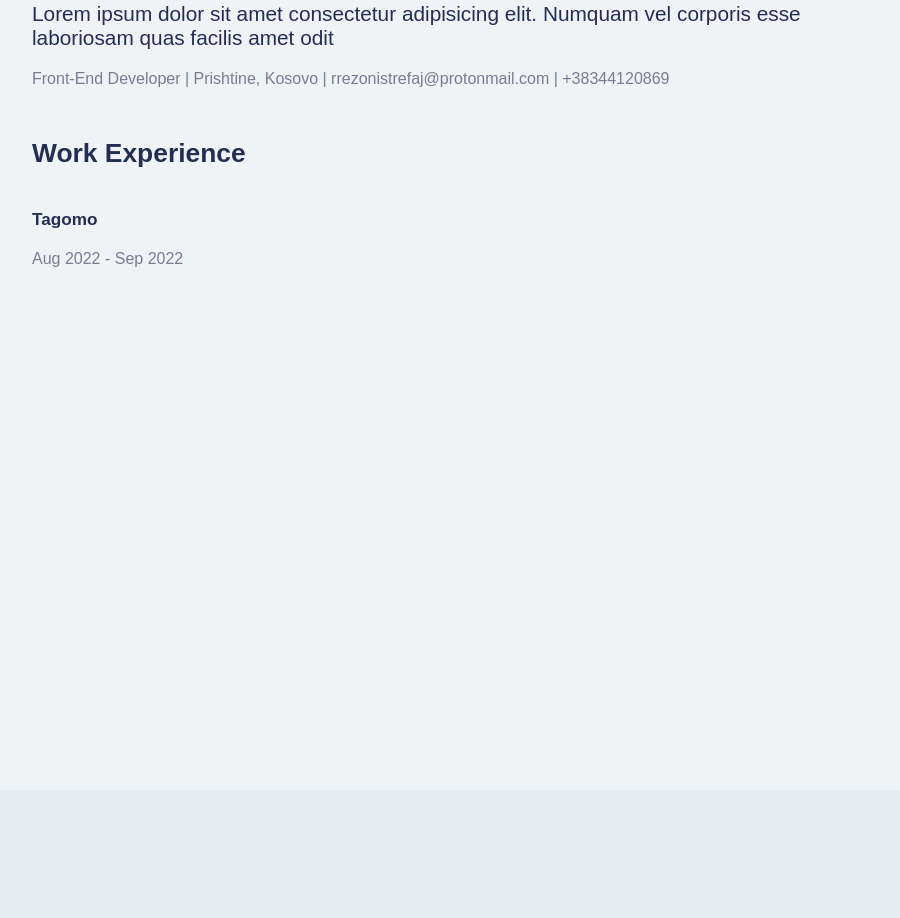
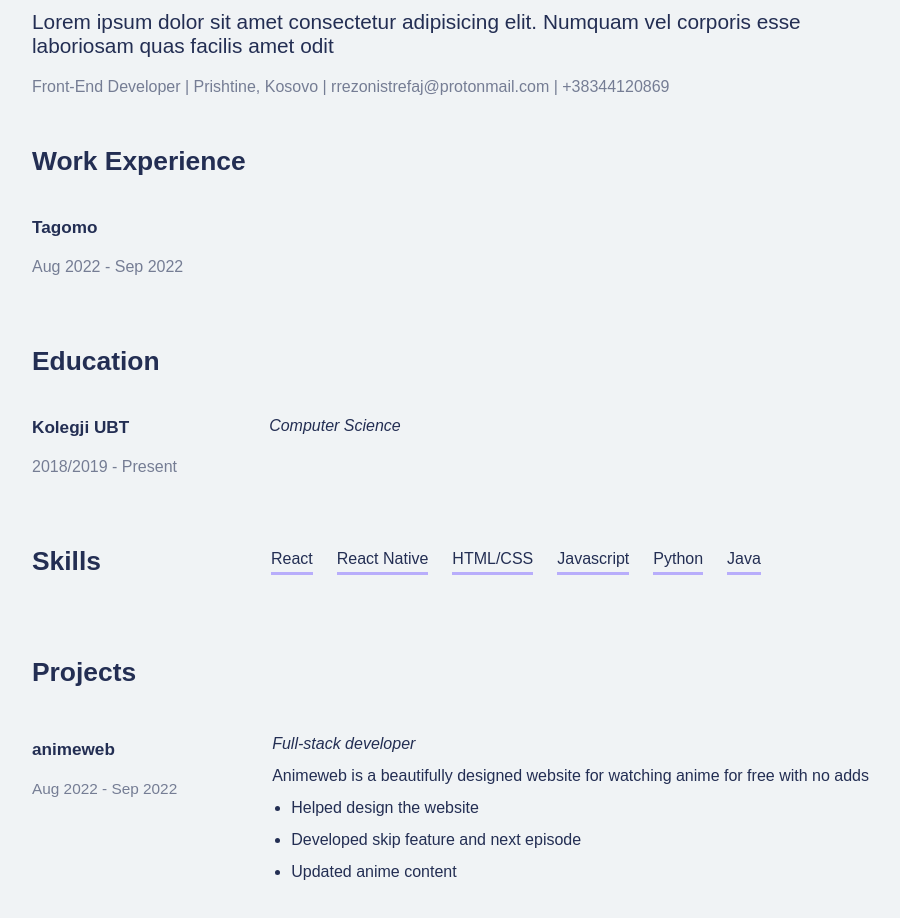
Before and after one commit to rrezonistrefaj/resume, a React (Create React App) app: page / in a window 1280 px wide. Shown: the part 280-1198 px from the top of the page, without its empty margins (208-1108 px from the left). Before the commit the page ends 1070 px from the top, so only its background shows below. Built offline with nearby package versions, Linux system fonts and the light colour scheme.

Commit message:
added skills and projects section

```diff
--- a/src/components/Card.js
+++ b/src/components/Card.js
@@ -3,6 +3,9 @@ import styled from 'styled-components'
 import Header from './Header';
 import Description from './Description';
 import WorkExperience from './WorkExperience';
+import Education from './Education';
+import Skills from './Skills';
+import Projects from './Projects';
 
 function Card() {
   return (
@@ -10,6 +13,9 @@ function Card() {
       <Header/>
       <Description/>
       <WorkExperience/>
+      <Education/>
+      <Skills/>
+      <Projects/>
     </CardStyled>
   )
 }
@@ -17,9 +23,10 @@ function Card() {
      position: relative;
   width: 100%;
   max-width: 1000px;
-  min-height: 1000px;
+  min-height: 1200px;
   background: #F0F3F5;
   margin-top: 70px;
+  margin-bottom: 70px;
     `;
 
 export default Card
--- /dev/null
+++ b/src/components/Education.js
@@ -0,0 +1,57 @@
+import React from 'react'
+import styled from 'styled-components'
+
+function Education() {
+  return (
+        <EducationStyled>
+
+    <div className="Ed">
+        <h1>Education</h1>
+    </div>
+        <div className="cont">
+            <div className="Uni">
+                <h6>Kolegji UBT</h6>
+            </div>
+            <div className="direction">
+                <p>Computer Science</p>
+            </div>
+            </div>
+        <div className="date">
+            <p>2018/2019 - Present</p>
+        </div>
+        </EducationStyled>
+  )
+}
+    const EducationStyled = styled.section`
+        margin-left: 100px;
+        margin-bottom: 70px;
+
+    .cont{
+        box-sizing: border-box;
+        display: flex;
+        flex-direction: row;
+    }
+        .Ed{
+            font-size: 1.1rem;
+        font-weight: 400;
+        color: #232e53;
+        margin-bottom: 40px;
+
+        }
+        .Uni{
+        color: #232e53;
+        font-size: 1.6rem;
+        padding-bottom: 20px;
+       }
+       .date{
+        color: #757D94;
+       }
+       .direction{
+        font-size: 1rem;
+        color: #232e53;
+        font-style: italic;
+        padding-left: 140px;
+
+       }
+    `
+export default Education
--- a/src/components/Header.js
+++ b/src/components/Header.js
@@ -20,10 +20,12 @@ const HeaderStyled = styled.section`
  position: relative;
   display: flex;
   justify-content: space-between;
+  margin-bottom: 20px;
   .header-name{
   color: #232e53;
-  font-size: 1.5em;
-  margin-top: 70px;
+  line-height: 0.5;
+  font-size: 2em;
+  margin-top: 90px;
   margin-left: 100px;
   margin-bottom: 30px;
   }
--- /dev/null
+++ b/src/components/Projects.js
@@ -0,0 +1,85 @@
+import React from 'react'
+import styled from 'styled-components';
+
+function Projects() {
+  return (
+    <ProjectsStyled>
+       <div className="Projects"> <h1>Projects</h1></div>
+       <div className="c1">
+        <div className="animeweb"><a href="https://github.com/rrezonistrefaj/animeweb"><h6>animeweb</h6></a>
+        <span className="date"><p>Aug 2022 - Sep 2022</p></span>
+        </div>
+
+        <div/>
+
+           <div className="rd">
+            <div className="role">Full-stack developer</div>
+              <div className="description">Animeweb is a beautifully designed website for watching anime for free with no adds
+               </div>
+                <div className="list">
+                  <ul>
+                    <li>Helped design the website</li>
+                    <li>Developed skip feature and next episode</li>
+                    <li>Updated anime content</li>
+                  </ul>
+                </div>
+
+
+
+
+        </div>
+        </div>
+
+    </ProjectsStyled>
+  )
+}
+    const ProjectsStyled = styled.section`
+            margin-left: 100px;
+
+       .c1{
+        display: flex;
+        flex-direction: row;
+       }
+       .role{
+        font-style: italic;
+       }
+       .animeweb{
+       line-height: 2.5;
+       }
+       .date{
+        font-size: .6em;
+       }
+       .rd{
+        padding-left: 95px;
+        line-height: 2;
+        color:#232e53;
+       }
+        .list{
+          padding-left: 19px;
+          line-height: 2;
+          color: #232e53;
+        }
+
+
+
+        .Projects{
+        font-size: 1.1rem;
+        color: #232e53;
+        margin-bottom: 40px;
+       }
+
+       .animeweb{
+        color: #232e53;
+        font-size: 1.6rem;
+        padding-bottom: 20px;
+       }
+       .animeweb a{
+        color: #232e53;
+        text-decoration: none;
+       }
+       .date{
+        color: #757D94;
+       }
+       a:hover {color: #757D94}
+    `;
+export default Projects
--- /dev/null
+++ b/src/components/Skills.js
@@ -0,0 +1,134 @@
+import React from 'react'
+import styled from 'styled-components';
+
+function Skills() {
+  return (
+    <SkillsStyled>
+        <div className="cont">
+        <div className="SK"><h1>Skills</h1></div>
+        <div className="SKitems">
+            <ul>
+                <li className="React">React</li>
+                <li className="ReactNative">React Native</li>
+                <li className="HTMLCSS">HTML/CSS</li>
+                <li className="Javascript">Javascript</li>
+                <li className="Python">Python</li>
+                <li className="Java">Java</li>
+            </ul>
+            </div>
+        </div>
+        </SkillsStyled>
+  )
+}
+    const SkillsStyled = styled.section`
+    margin-left: 100px;
+    margin-bottom: 70px;
+
+    .cont{
+        display: flex;
+    flex-direction: row;
+    }
+    .SK{
+        color: #232e53;
+        font-size: 1.1rem;
+        font-weight: 400;
+        box-sizing: border-box;
+        margin: 0;
+        min-width: 0;
+    }
+    .SKitems{
+
+        padding-left: 170px;
+
+
+    }
+    .React{
+
+    line-height: 1.6;
+    color: #232e53;
+    font-size: 16px;
+    margin-bottom: 4px;
+    display: inline-block;
+    border-bottom-width: 3px;
+    border-bottom-style: solid;
+    border-bottom-color: #b8adfb;
+    margin-right: 24px;
+    margin-bottom: 12px;
+    }
+    .ReactNative{
+        box-sizing: border-box;
+    margin: 0;
+    min-width: 0;
+    line-height: 1.6;
+    color: #232e53;
+    font-size: 16px;
+    margin-bottom: 4px;
+    display: inline-block;
+    border-bottom-width: 3px;
+    border-bottom-style: solid;
+    border-bottom-color: #b8adfb;
+    margin-right: 24px;
+    margin-bottom: 12px;
+    }
+    .HTMLCSS{
+        box-sizing: border-box;
+    margin: 0;
+    min-width: 0;
+    line-height: 1.6;
+    color: #232e53;
+    font-size: 16px;
+    margin-bottom: 4px;
+    display: inline-block;
+    border-bottom-width: 3px;
+    border-bottom-style: solid;
+    border-bottom-color: #b8adfb;
+    margin-right: 24px;
+    margin-bottom: 12px;
+    }
+    .Javascript{
+        box-sizing: border-box;
+    margin: 0;
+    min-width: 0;
+    line-height: 1.6;
+    color: #232e53;
+    font-size: 16px;
+    margin-bottom: 4px;
+    display: inline-block;
+    border-bottom-width: 3px;
+    border-bottom-style: solid;
+    border-bottom-color: #b8adfb;
+    margin-right: 24px;
+    margin-bottom: 12px;
+    }
+    .Python{
+        box-sizing: border-box;
+    margin: 0;
+    min-width: 0;
+    line-height: 1.6;
+    color: #232e53;
+    font-size: 16px;
+    margin-bottom: 4px;
+    display: inline-block;
+    border-bottom-width: 3px;
+    border-bottom-style: solid;
+    border-bottom-color: #b8adfb;
+    margin-right: 24px;
+    margin-bottom: 12px;
+    }
+    .Java{
+        box-sizing: border-box;
+    margin: 0;
+    min-width: 0;
+    line-height: 1.6;
+    color: #232e53;
+    font-size: 16px;
+    margin-bottom: 4px;
+    display: inline-block;
+    border-bottom-width: 3px;
+    border-bottom-style: solid;
+    border-bottom-color: #b8adfb;
+    margin-right: 24px;
+    margin-bottom: 12px;
+    }
+    `;
+export default Skills
--- a/src/components/WorkExperience.js
+++ b/src/components/WorkExperience.js
@@ -9,6 +9,7 @@ function WorkExperience() {
        <div className="c1">
         <div className="company"><h6>Tagomo</h6></div>
         <div className="date"><p>Aug 2022 - Sep 2022</p></div>
+        <div className=""></div>
         </div>
 
     </WorkExperienceStyled>
@@ -16,12 +17,13 @@ function WorkExperience() {
 }
     const WorkExperienceStyled = styled.section`
         margin-left: 100px;
+        margin-bottom: 70px;
        .WE{
         font-size: 1.1rem;
-        font-stretch: wider;
         color: #232e53;
         margin-bottom: 40px;
        }
+
        .company{
         color: #232e53;
         font-size: 1.6rem;
```
